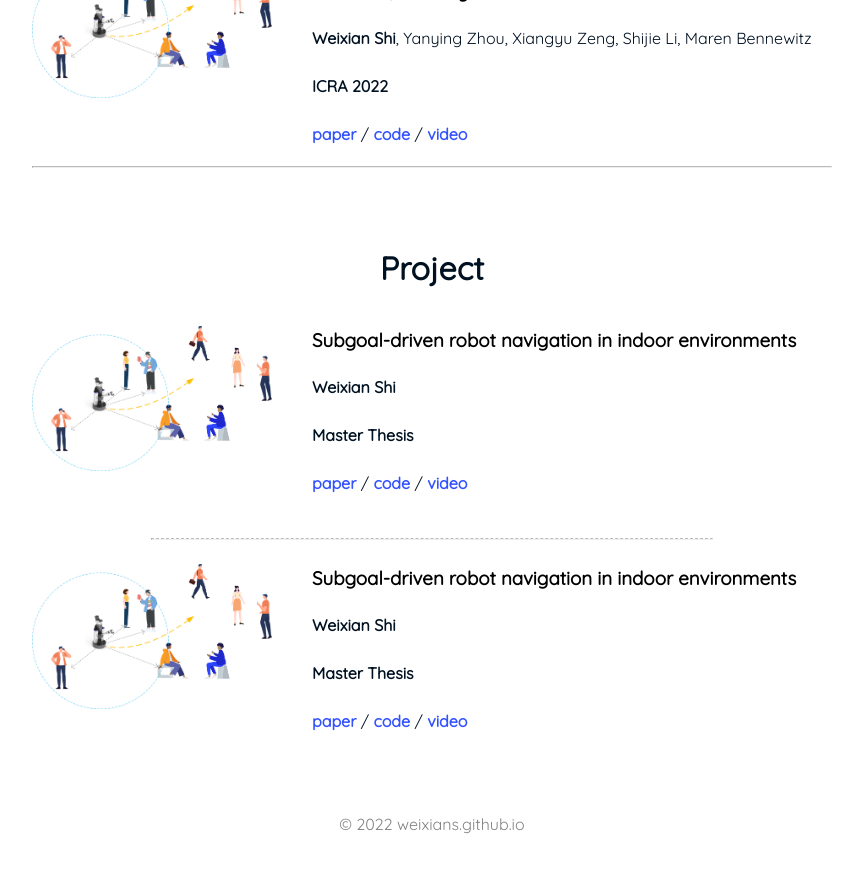
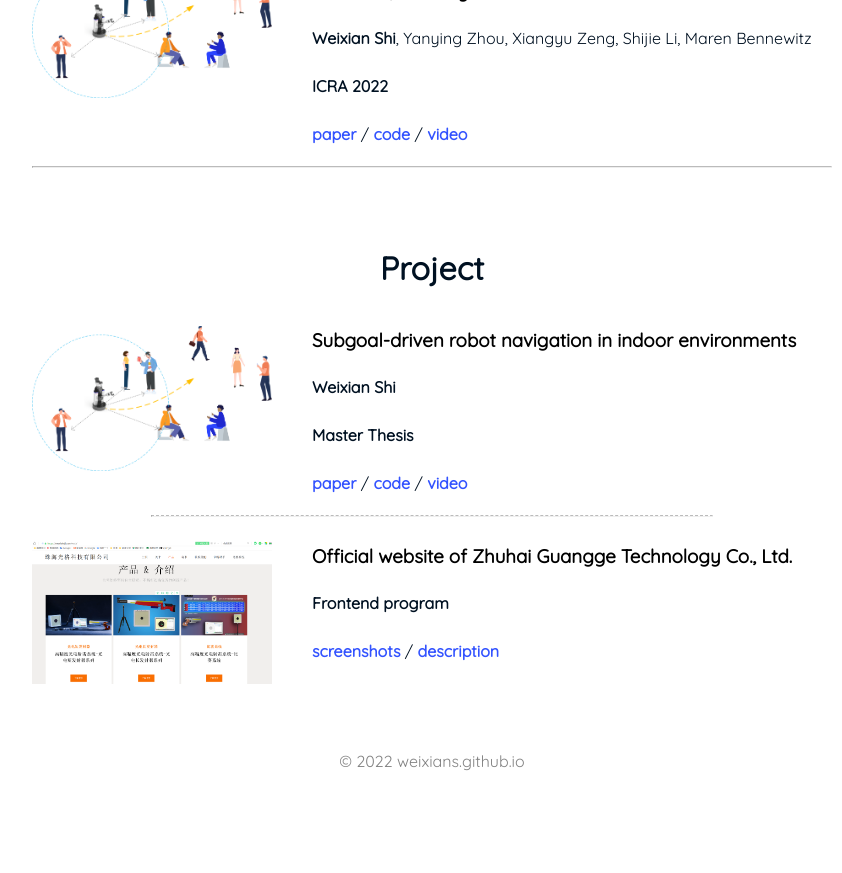
Before and after one commit to weixians/weixians.github.io, a Jekyll site: the page built from about_me.html, in a window 1280 px wide and 900 px high, scrolled down 1145 px. Shown: the top 873 px of the window, without its empty margins (208-1050 px from the left). Built offline with Jekyll 4.4.1, drawn with Linux system fonts in a browser that asks for light colours; after the commit the page ends 1982 px from its top, so only the background shows below that.

Commit message:
change content

```diff
--- a/about_me.html
+++ b/about_me.html
@@ -98,7 +98,7 @@ subtitle:
 
     <h1 class="title">Project</h1>
 
-    <div style="height:220px;text-align: left">
+    <div style="height:180px;text-align: left">
         <div style="width:30%; height:auto; float:left; display:inline; margin-top: 2%">
             <img src="/assets/img/paper_esa.png" alt="">
         </div>
@@ -120,22 +120,20 @@ subtitle:
 
     <hr class="dashed item-divider"/>
 
-    <div style="height:220px;text-align: left">
+    <div style="height:180px;text-align: left">
         <div style="width:30%; height:auto; float:left; display:inline; margin-top: 2%">
-            <img src="/assets/img/paper_esa.png" alt="">
+            <img src="/assets/img/project/monisheji_website.png" alt="">
         </div>
         <div style="width:65%; height:auto; float:left; display:inline; margin-left: 5%">
             <h3 style="text-align: left">
-                <a href="https://ieeexplore.ieee.org/abstract/document/9812322" target="_blank" style="color: black">
-                    Subgoal-driven robot navigation in indoor environments
+                <a href="https://monisheji.com" target="_blank" style="color: black">
+                    Official website of Zhuhai Guangge Technology Co., Ltd.
                 </a>
             </h3>
-            <p style="text-align: left"><b>Weixian Shi</b></p>
-            <p><b>Master Thesis</b></p>
+            <p><b>Frontend program</b></p>
             <p>
-                <a href="https://www.hrl.uni-bonn.de/publications/shi22icra.pdf" target="_blank">paper</a> /
-                <a href="https://github.com/weixians/esa" target="_blank">code</a> /
-                <a href="https://www.hrl.uni-bonn.de/publications/shi22icra.mp4" target="_blank">video</a>
+                <a href="https://github.com/weixians/esa" target="_blank">screenshots</a> /
+                <a href="https://www.hrl.uni-bonn.de/publications/shi22icra.mp4">description</a>
             </p>
         </div>
     </div>
```
Also changed, not shown: assets/img/project/monisheji_website.png (added).
